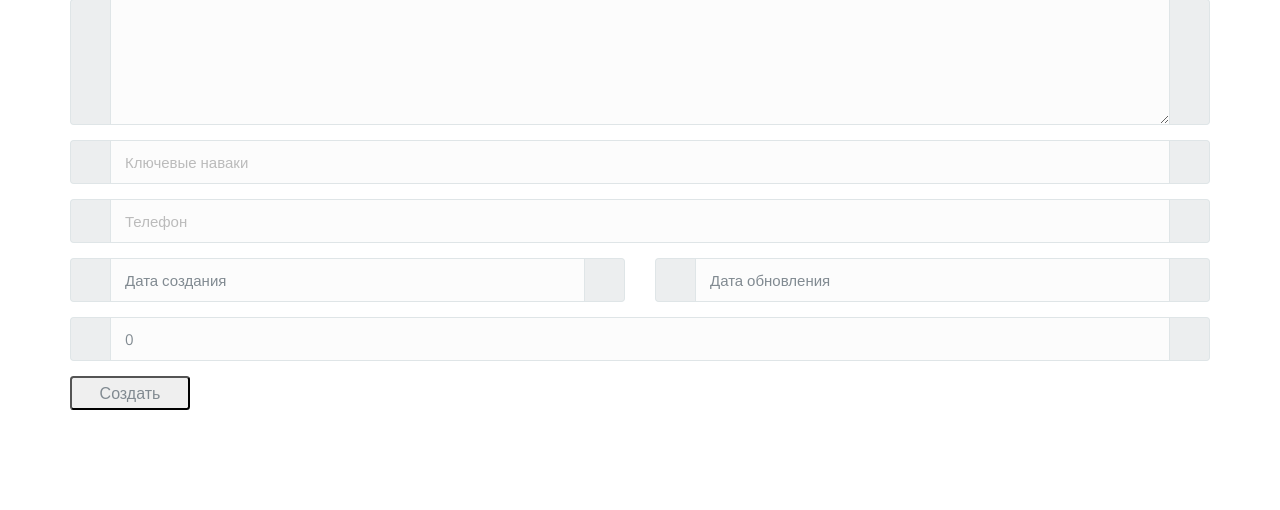
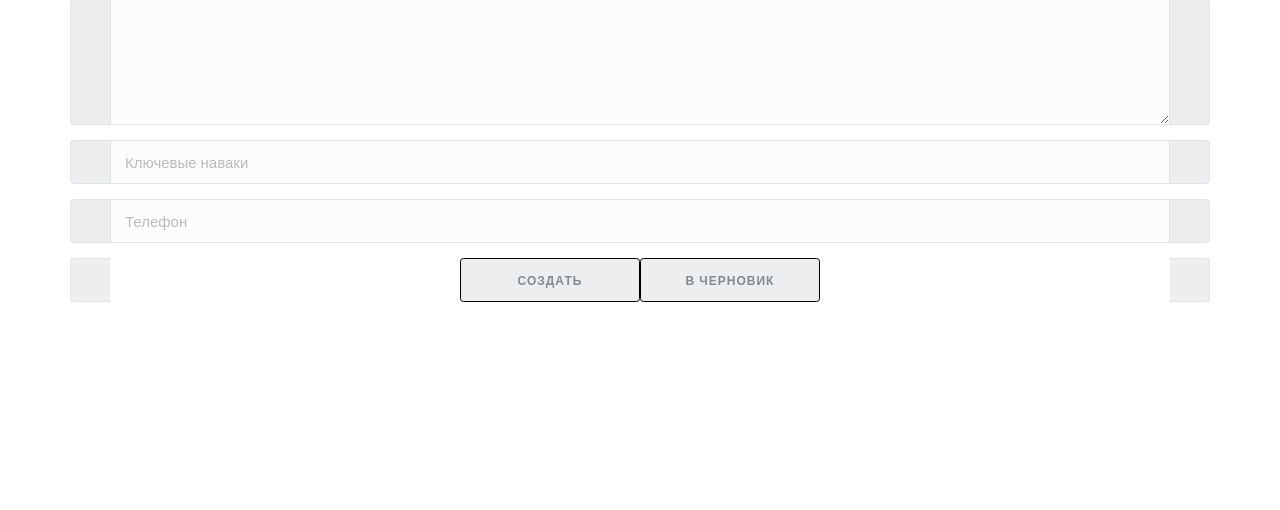
Before and after one commit to Levkrs/djangotraining, a Django app: page /applicant/createresume in a window 1280 px wide. Shown: the part 612-1122 px from the top of the page. After the commit the page ends 914 px from the top, so only its background shows below. Run offline with Django 3.2, Linux system fonts and the light colour scheme; a user stored in the database is signed in.

Commit message:
All is worked

```diff
--- a/applicantapp/forms.py
+++ b/applicantapp/forms.py
@@ -7,4 +7,4 @@ class UserProfileForm(forms.ModelForm):
     class Meta:
         model = Resume
         # fields = '__all__'
-        exclude = ['user_id', 'is_cheked', 'moder_comment']
+        exclude = ['user_id', 'is_cheked', 'moder_comment', 'created_at', 'updated_at', 'views_count']
--- a/static/css/style.css
+++ b/static/css/style.css
@@ -103,10 +103,17 @@ textarea {
 .form-resume{
     margin-bottom: 100px;
 }
-.btn-save{
+.btn-save {
     border-radius: 0.35rem;
-    width: 120px;
+    width: 180px;
+    border-color: black;
 }
+
 .btn-save-pos{
     text-align: center;
 }
+
+.btn-draft{
+    /*width: 180px;*/
+    height: 44px;
+}
--- a/templates/applicantapp/create_resume.html
+++ b/templates/applicantapp/create_resume.html
@@ -180,43 +180,54 @@
                         <span class="input-group-addon"><i class=""></i></span>
                     </div>
                 </div>
+{#                <div class="row">#}
+{#                    <div class="form-group col-lg-6">#}
+{#                        <div class="input-group">#}
+{#                            <span class="input-group-addon"><i class=""></i></span>#}
+{#                            <span class="form-control middle" id="id_created_at"> Дата создания    </span>#}
+{#                            <span class="input-group-addon"><i class=""></i></span>#}
+{#                        </div>#}
+{#                    </div>#}
+{##}
+{#                    <div class="form-group col-lg-6">#}
+{#                        <div class="input-group">#}
+{#                            <span class="input-group-addon"><i class=""></i></span>#}
+{#                            <span class="form-control middle" id="id_updated_at"> Дата обновления   </span>#}
+{#                            <span class="input-group-addon"><i class=""></i></span>#}
+{#                        </div>#}
+{#                    </div>#}
+{#                </div>#}
+
+{#                <div class="form-group">#}
+{#                    <div class="input-group">#}
+{#                        <span class="input-group-addon"><i class=""></i></span>#}
+{#                        <input type="number" min="0" value="0" class="form-control" placeholder="Колличество просмотров"#}
+{#                               name="views_count" maxlength="255"#}
+{#                               id="id_views_count">#}
+{#                        <span class="input-group-addon"><i class=""></i></span>#}
+{#                    </div>#}
+{##}
+{#                </div>#}
+
+{#                <div>{% if messages %}#}
+{#                    {% for message in messages %}#}
+{#                        <p{% if message.tags %} class="{{ message.tags }}"{% endif %}>{{ message }}</p>#}
+{#                    {% endfor %}#}
+{#                {% endif %}#}
+{#                </div>#}
                 <div class="row">
-                    <div class="form-group col-lg-6">
+                    <div class="form-group col-lg-12" style="text-align: center;">
                         <div class="input-group">
                             <span class="input-group-addon"><i class=""></i></span>
-                            <span class="form-control middle" id="id_created_at"> Дата создания    </span>
-                            <span class="input-group-addon"><i class=""></i></span>
-                        </div>
-                    </div>
-
-                    <div class="form-group col-lg-6">
-                        <div class="input-group">
-                            <span class="input-group-addon"><i class=""></i></span>
-                            <span class="form-control middle" id="id_updated_at"> Дата обновления   </span>
+                            <input type="submit" class="btn btn-gray btn-save" value="Создать">
+{#                            <button class="btn btn-gray btn-save btn-draft"> В черновик </button>#}
+                            <a href="/" class="btn btn-gray btn-save btn-draft">В черновик</a>
                             <span class="input-group-addon"><i class=""></i></span>
                         </div>
                     </div>
                 </div>
 
-                <div class="form-group">
-                    <div class="input-group">
-                        <span class="input-group-addon"><i class=""></i></span>
-                        <input type="number" min="0" value="0" class="form-control" placeholder="Колличество просмотров"
-                               name="views_count" maxlength="255"
-                               id="id_views_count">
-                        <span class="input-group-addon"><i class=""></i></span>
-                    </div>
-
-                </div>
-
-                <div>{% if messages %}
-                    {% for message in messages %}
-                        <p{% if message.tags %} class="{{ message.tags }}"{% endif %}>{{ message }}</p>
-                    {% endfor %}
-                {% endif %}
-                </div>
-
-                <input type="submit" class="btn-gray btn-save" value="Создать">
+{#                <input type="submit" class="btn-gray btn-save" value="Создать">#}
             </form>
         </div>
 
```
Also changed, not shown: db.sqlite3.
